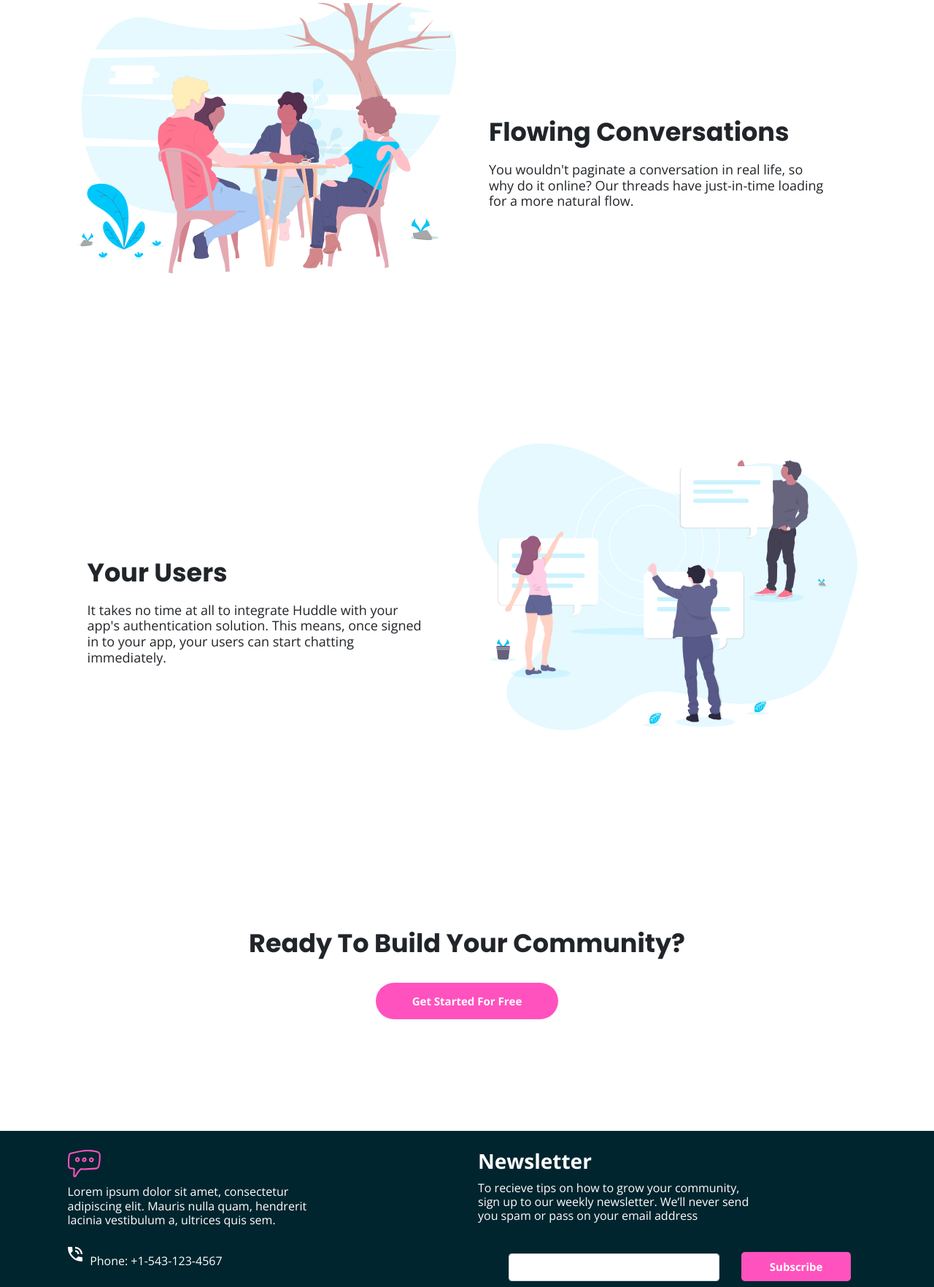
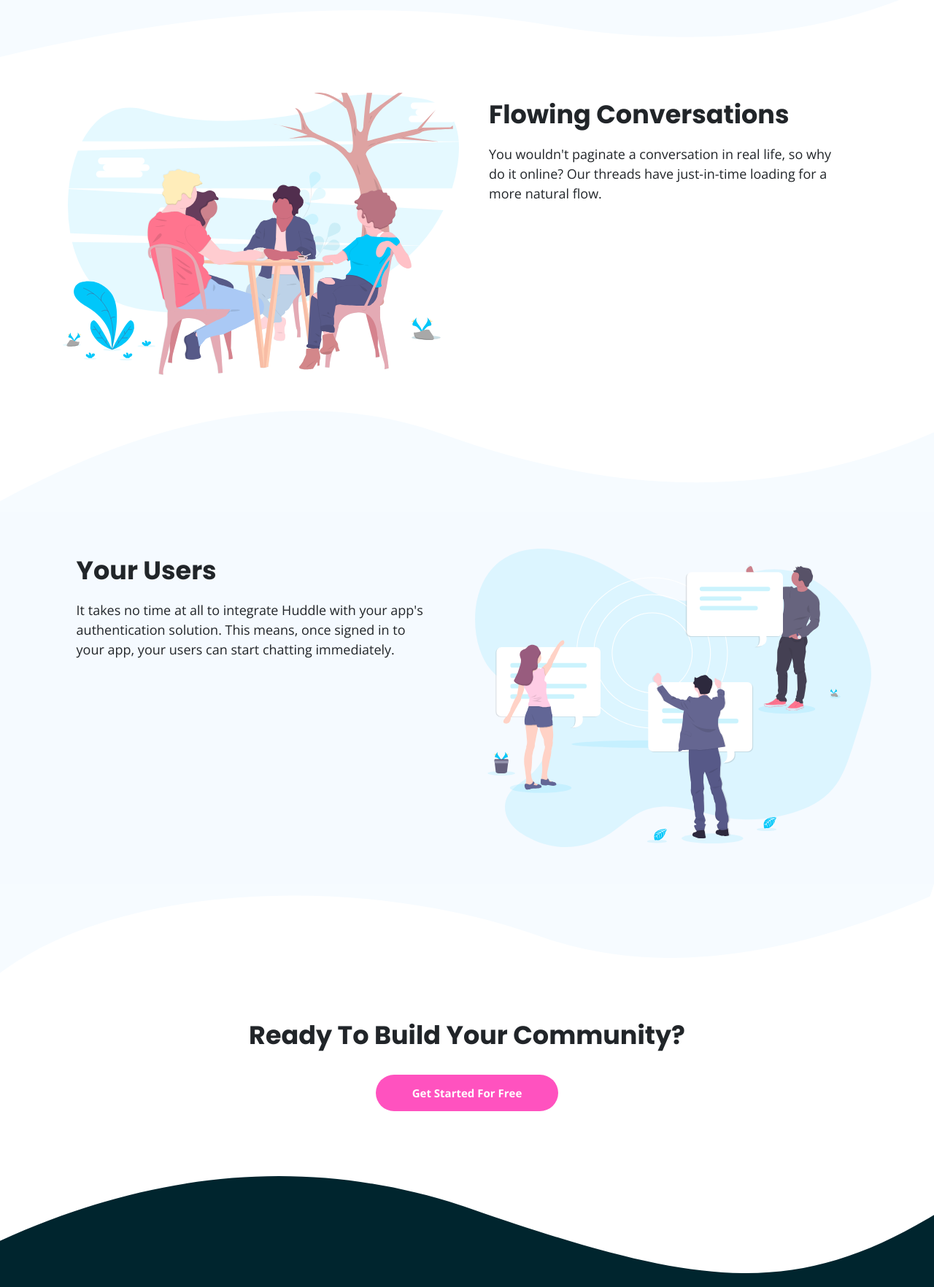
Before and after one commit to clf94-dev/huddle-landing-page, a plain HTML site: page index.html in a window 1280 px wide. Shown: the part 2160-3924 px from the top of the page at 73% size. Drawn offline with nearby package versions, Linux system fonts and the light colour scheme.

Commit message:
added curved background

```diff
--- a/css/styles.scss
+++ b/css/styles.scss
@@ -83,31 +83,51 @@ sans-serif;
     }
 }
 
+.middle-cont-cyan {
+    background-color: $very-pale-blue;
+}
+
 .middle-cont {
     padding: 3% 7%;
-    .background-color {
-        background-color: $very-pale-blue;
-    }
-    .row {
-        margin: 7% 0 15% 0;
+    .white-middle-row {
         .text-col {
-            .container {
-                margin: 30% 0;
             h2 {
                 font-weight: $font-weight-bold;
                 font-family: $font-family-heading;
                 font-size: 35px;
                 margin: 4% 0;
             }
-                h5 {
+            p {
                 font-weight: $font-weight-normal;
                 font-family: $font-family-body;
                 font-size: 18px;
                 margin: 0 5% 0 0;
             }
         }
+        .img-col {
+            padding: 1%;
+            img {
+                width: 100%;
             }
-        .col-lg-6 {
+        }
+    }
+    .background-cyan {
+        .text-col {
+            h2 {
+                font-weight: $font-weight-bold;
+                font-family: $font-family-heading;
+                font-size: 35px;
+                margin: 4% 0;
+            }
+            p {
+                font-weight: $font-weight-normal;
+                font-family: $font-family-body;
+                font-size: 18px;
+                margin: 0 5% 0 0;
+            }
+        }
+        .img-col {
+            padding: 1%;
             img {
                 width: 100%;
             }
@@ -115,9 +135,19 @@ sans-serif;
     }
 }
 
+@media screen and(max-width:789px) {
+    .middle-cont {
+        .background-cyan {
+            margin: 5% auto;
+            flex-flow: column-reverse;
+        }
+    }
+}
+
 .cta-cont {
     text-align: center;
-    margin-bottom: 10%;
+    margin-top: 5%;
+    margin-bottom: 5%;
     .cta-btn {
         color: white;
         background-color: $pink;
@@ -143,16 +173,21 @@ sans-serif;
 
 .footer-cont {
     background-color: $very-dark-cyan;
-    .row {
-        padding: 2% 0;
-        margin: 5% 5% 0 5%;
+    padding: 5% 7%;
+    .content-row {
         .col-lg-6 {
+            .contact-row {
+                margin: 1%;
+                img {
+                    margin-top: 15px;
+                }
+            }
             h3 {
                 color: white;
                 font-family: $font-family-body;
                 font-weight: $font-weight-bold;
             }
-            h6 {
+            p {
                 margin-top: 2%;
                 color: white;
                 padding-right: 30%;
@@ -190,4 +225,32 @@ sans-serif;
             }
         }
     }
+    .icons-row {
+        color: white;
+        i {
+            font-size: 25px;
+            margin: 1%;
+            &:hover {
+                color: $pink;
             }
+        }
+    }
+}
+
+@media screen and (max-width:789px) {
+    .footer-cont {
+        .content-row {
+            flex-flow: column-reverse;
+        }
+    }
+}
+
+.top-bg-pos {
+    position: relative;
+    top: 2%;
+}
+
+.bottom-bg-pos {
+    position: relative;
+    top: -2%;
+}
--- a/index.html
+++ b/index.html
@@ -13,6 +13,10 @@
     <!-- Estilos -->
     <link href="https://fonts.googleapis.com/css2?family=Open+Sans:wght@400;600;700&family=Poppins:wght@700&display=swap" rel="stylesheet">
     <link href="https://fonts.googleapis.com/css2?family=Libre+Franklin:wght@300;600;700&display=swap" rel="stylesheet">
+
+    <script src="https://kit.fontawesome.com/fcb1ee29b4.js" crossorigin="anonymous"></script>
+
+
     <link rel="stylesheet" href="css/styles.css">
     <script src="https://kit.fontawesome.com/fcb1ee29b4.js" crossorigin="anonymous"></script>
 
@@ -72,76 +76,88 @@
         </div>
     </section>
     <section id="middle">
-        <div class="container-fluid middle-cont">
+        <img class="top-bg-pos" src="images/bg-section-top-desktop-1.svg" srcset="images/bg-section-top-desktop-1.svg 1440w, images/bg-section-top-mobile-1.svg 375w" alt="">
+        <div class="container-fluid middle-cont middle-cont-cyan">
             <div class="row background-cyan">
                 <div class="col-lg-6 text-col">
                     <div class="container">
                         <h2> Grow Together</h2>
-                        <h5> Generate meaningful discussions with your audience and build a strong, loyal community. Think of the insightful conversations you miss out on with a feedback form.
-                        </h5>
+                        <p> Generate meaningful discussions with your audience and build a strong, loyal community. Think of the insightful conversations you miss out on with a feedback form.
+                        </p>
                     </div>
 
                 </div>
-                <div class="col-lg-6">
+                <div class="col-lg-6 img-col">
                     <img src="images/illustration-grow-together.svg" alt="">
                 </div>
             </div>
-            <div class="row">
-                <div class="col-lg-6">
+        </div>
+        <img class="bottom-bg-pos" src="images/bg-section-bottom-desktop-1.svg" srcset="images/bg-section-bottom-desktop-1.svg 1440w, images/bg-section-bottom-mobile-1.svg 375w" alt="">
+        <div class="container-fluid middle-cont">
+            <div class="row white-middle-row">
+                <div class="col-lg-6 img-col">
                     <img src="images/illustration-flowing-conversation.svg" alt="">
                 </div>
                 <div class="col-lg-6 text-col">
                     <div class="container">
                         <h2> Flowing Conversations</h2>
-                        <h5> You wouldn't paginate a conversation in real life, so why do it online? Our threads have just-in-time loading for a more natural flow.</h5>
+                        <p> You wouldn't paginate a conversation in real life, so why do it online? Our threads have just-in-time loading for a more natural flow.</p>
                     </div>
 
                 </div>
             </div>
+        </div>
+        <img class="top-bg-pos" src="images/bg-section-top-desktop-2.svg" srcset="images/bg-section-top-desktop-2.svg 1440w, images/bg-section-top-mobile-2.svg 375w" alt="">
+        <div class="container-fluid middle-cont middle-cont-cyan">
+
             <div class="row background-cyan">
                 <div class="col-lg-6 text-col">
                     <div class="container">
                         <h2> Your Users</h2>
-                        <h5> It takes no time at all to integrate Huddle with your app's authentication solution. This means, once signed in to your app, your users can start chatting immediately.</h5>
+                        <p> It takes no time at all to integrate Huddle with your app's authentication solution. This means, once signed in to your app, your users can start chatting immediately.</p>
 
                     </div>
                 </div>
-                <div class="col-lg-6">
+                <div class="col-lg-6 img-col">
                     <img src="images/illustration-your-users.svg" alt="">
                 </div>
             </div>
+
         </div>
     </section>
     <section id="cta">
+        <img class="bottom-bg-pos" src="images/bg-section-bottom-desktop-2.svg" srcset="images/bg-section-bottom-desktop-2.svg 1440w, images/bg-section-bottom-mobile-2.svg 375w" alt="">
         <div class="container-fluid cta-cont">
+
             <h2> Ready To Build Your Community?</h2>
             <button class="btn btn-lg cta-btn">  Get Started For Free
         </button>
         </div>
     </section>
     <section id="footer">
+        <img class="top-bg-pos" src="images/bg-footer-top-desktop.svg" srcset="images/bg-footer-top-desktop.svg 1440w, images/bg-footer-top-mobile.svg 375w" alt="">
         <div class="container-fluid footer-cont">
-            <div class="row">
+            <div class="row content-row">
                 <div class="col-lg-6">
                     <img src="images/logo.svg" alt="">
-                    <h6>
-                        Lorem ipsum dolor sit amet, consectetur adipiscing elit. Mauris nulla quam, hendrerit lacinia vestibulum a, ultrices quis sem.</h6>
+                    <p>
+                        Lorem ipsum dolor sit amet, consectetur adipiscing elit. Mauris nulla quam, hendrerit lacinia vestibulum a, ultrices quis sem.</p>
                     <div class="row contact-row">
                         <img src="images/icon-phone.svg" alt="">
-                        <h6> Phone: +1-543-123-4567</h6>
+                        <p> Phone: +1-543-123-4567</p>
 
                     </div>
                     <div class="row contact-row">
                         <img src="images/icon-email.svg" alt="">
-                        <h6> example@huddle.com</h6>
+                        <p> example@huddle.com</p>
                     </div>
                 </div>
                 <div class="col-lg-6">
                     <h3>Newsletter</h3>
-                    <h6> To recieve tips on how to grow your community, sign up to our weekly newsletter. We’ll never send you spam or pass on your email address</h6>
+                    <p> To recieve tips on how to grow your community, sign up to our weekly newsletter. We’ll never send you spam or pass on your email address</p>
                     <div class="row">
                         <div class="col-lg-8">
-                            <input class="input-lg form-control" type="text">
+                            <input class="input-lg form-control" placeholder="example@email.com" type="text">
                         </div>
                         <div class="col-lg-4">
                             <button class="btn btn-lg"> Subscribe</button>
@@ -149,6 +165,11 @@
                         </div>
                     </div>
                 </div>
+            </div>
+            <div class="row icons-row">
+                <i class="fab fa-facebook"></i>
+                <i class="fab fa-twitter"></i>
+                <i class="fab fa-instagram"></i>
             </div>
         </div>
     </section>
```
Also changed, not shown: css/styles.css, css/styles.min.css. Lines whose indentation alone changed are shown as unchanged.
